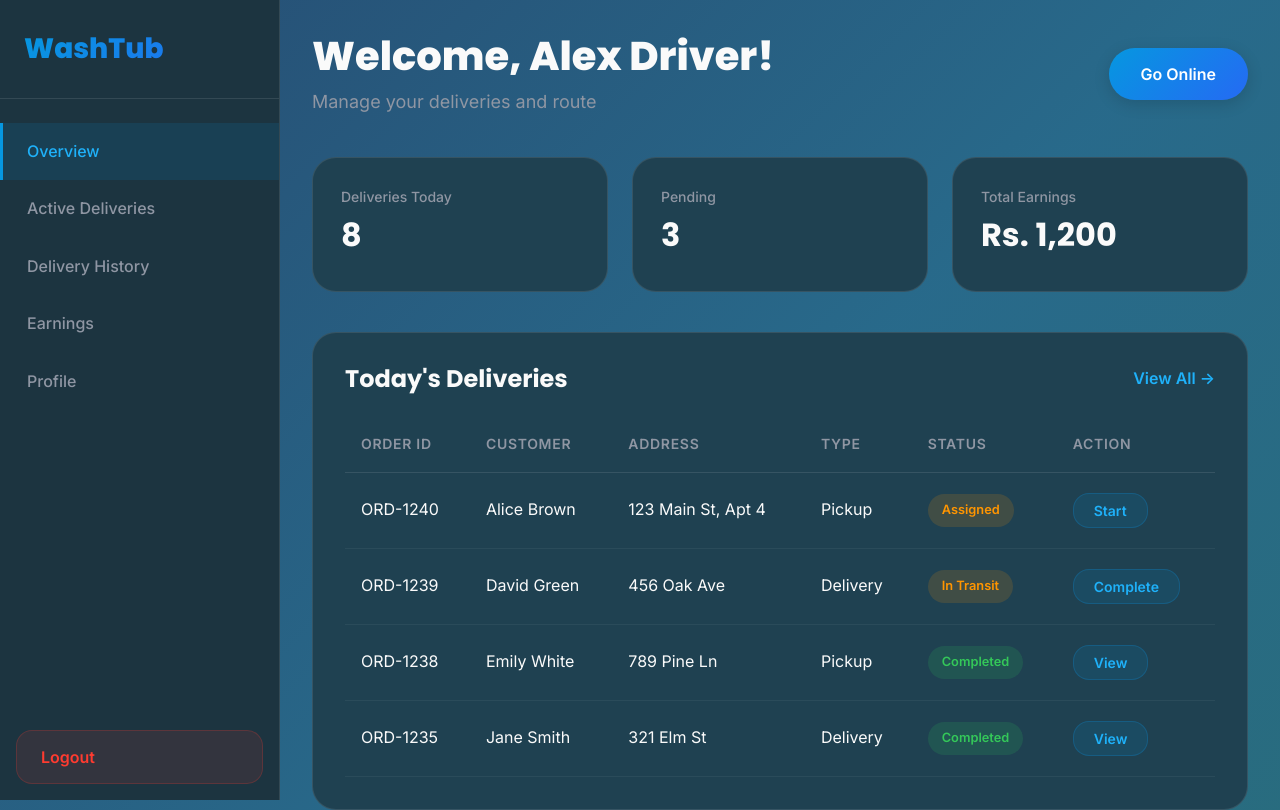
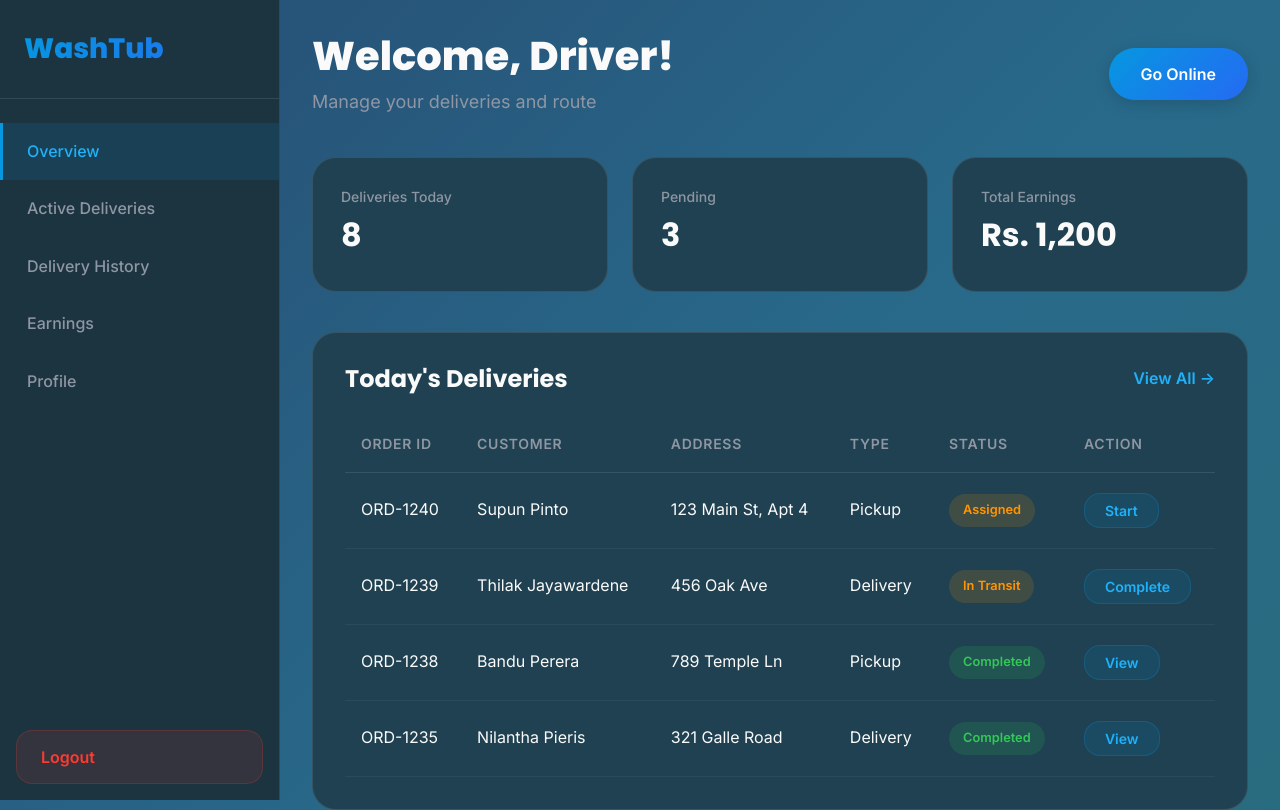
Before and after one commit to KavishaPerera/Wash-TUB, a React app in the folder frontend/: page /delivery-dashboard in a window 1280 px wide. Shown: the top 810 px of the page. Built offline with nearby package versions, Linux system fonts and the light colour scheme; the HTML template or start-up script is replaced by a standard one.

Commit message:
dashboard changes

```diff
--- a/frontend/src/components/CTA.jsx
+++ b/frontend/src/components/CTA.jsx
@@ -22,25 +22,25 @@ const CTA = () => {
 
                     <div className="cta-actions">
                         <button className="btn btn-primary btn-small">
-                            Start Free Trial
+                            Sign Up
                         </button>
                         <button className="btn btn-secondary btn-small">
-                            Contact Sales
+                            Login
                         </button>
                     </div>
 
                     <div className="cta-features">
                         <div className="cta-feature">
                             <div className="feature-icon">✓</div>
-                            <span>No credit card required</span>
+                            <span>Online Schedule</span>
                         </div>
                         <div className="cta-feature">
                             <div className="feature-icon">✓</div>
-                            <span>Cancel anytime</span>
+                            <span>Online Payment</span>
                         </div>
                         <div className="cta-feature">
                             <div className="feature-icon">✓</div>
-                            <span>24/7 Support</span>
+                            <span>Fast Delivery</span>
                         </div>
                     </div>
                 </div>
--- a/frontend/src/components/Hero.jsx
+++ b/frontend/src/components/Hero.jsx
@@ -19,14 +19,14 @@ const Hero = () => {
                             Schedule pickups, track orders, and enjoy fresh, clean clothes
                             delivered right to your doorstep.
                         </p>
-                        <div className="hero-buttons">
-                            <Link to="/signup" className="btn btn-primary btn-small">
-                                Get Started Free
+                        {/*<div className="hero-buttons">
+                            <Link to="/signup" className="btn btn-primary btn-xs">
+                                Sign Up
                             </Link>
-                            <button className="btn btn-secondary btn-small">
-                                Watch Demo
+                            <button className="btn btn-secondary btn-xs">
+                                Login
                             </button>
-                        </div>
+                        </div>*/}
 
                     </div>
 
--- a/frontend/src/components/Navbar.css
+++ b/frontend/src/components/Navbar.css
@@ -92,7 +92,7 @@
 }
 
 .navbar-actions .btn {
-    min-width: 160px;
+    min-width: 90px;
     display: flex;
     justify-content: center;
     align-items: center;
--- a/frontend/src/components/Navbar.jsx
+++ b/frontend/src/components/Navbar.jsx
@@ -37,8 +37,8 @@ const Navbar = () => {
 
           {/* CTA Buttons */}
           <div className="navbar-actions">
-            <Link to="/signin" className="btn btn-secondary btn-small" style={{ textDecoration: 'none', display: 'flex', justifyContent: 'center', alignItems: 'center' }}>Sign In</Link>
-            <Link to="/signup" className="btn btn-primary btn-small">Get Started</Link>
+            <Link to="/signin" className="btn btn-secondary btn-xs" style={{ textDecoration: 'none', display: 'flex', justifyContent: 'center', alignItems: 'center' }}>Sign In</Link>
+            <Link to="/signup" className="btn btn-primary btn-xs">Get Started</Link>
           </div>
 
           {/* Mobile Menu Toggle */}
--- a/frontend/src/index.css
+++ b/frontend/src/index.css
@@ -173,6 +173,11 @@ p {
   font-size: 0.875rem;
 }
 
+.btn-xs {
+  padding: 0.4rem 0.9rem;
+  font-size: 0.75rem;
+}
+
 /* Container */
 .container {
   max-width: 1200px;
--- a/frontend/src/pages/AdminDashboard.jsx
+++ b/frontend/src/pages/AdminDashboard.jsx
@@ -109,7 +109,7 @@ const AdminDashboard = () => {
                             <tbody>
                                 <tr>
                                     <td>SYS-001</td>
-                                    <td>John Doe</td>
+                                    <td>Bandu Perera</td>
                                     <td>New Order Placed</td>
                                     <td>Jan 21, 2026</td>
                                     <td><span className="status-badge status-processing">New</span></td>
@@ -117,7 +117,7 @@ const AdminDashboard = () => {
                                 </tr>
                                 <tr>
                                     <td>SYS-002</td>
-                                    <td>Mike Staff</td>
+                                    <td>Nilantha Pieris</td>
                                     <td>Order #1234 Status Update</td>
                                     <td>Jan 21, 2026</td>
                                     <td><span className="status-badge status-completed">Updated</span></td>
@@ -125,7 +125,7 @@ const AdminDashboard = () => {
                                 </tr>
                                 <tr>
                                     <td>SYS-003</td>
-                                    <td>Jane Smith</td>
+                                    <td>Supun Pinto</td>
                                     <td>New User Registration</td>
                                     <td>Jan 21, 2026</td>
                                     <td><span className="status-badge status-delivered">Success</span></td>
@@ -133,7 +133,7 @@ const AdminDashboard = () => {
                                 </tr>
                                 <tr>
                                     <td>SYS-004</td>
-                                    <td>System</td>
+                                    <td>Bandu Perera</td>
                                     <td>Daily Backup</td>
                                     <td>Jan 21, 2026</td>
                                     <td><span className="status-badge status-completed">Completed</span></td>
--- a/frontend/src/pages/DeliveryDashboard.jsx
+++ b/frontend/src/pages/DeliveryDashboard.jsx
@@ -4,7 +4,7 @@ import './CustomerDashboard.css'; // Reusing the same premium styling
 
 const DeliveryDashboard = () => {
     const navigate = useNavigate();
-    const [driverName] = useState('Alex Driver');
+    const [driverName] = useState('Driver');
 
     const handleLogout = () => {
         navigate('/signin');
@@ -102,7 +102,7 @@ const DeliveryDashboard = () => {
                             <tbody>
                                 <tr>
                                     <td>ORD-1240</td>
-                                    <td>Alice Brown</td>
+                                    <td>Supun Pinto</td>
                                     <td>123 Main St, Apt 4</td>
                                     <td>Pickup</td>
                                     <td><span className="status-badge status-processing">Assigned</span></td>
@@ -110,7 +110,7 @@ const DeliveryDashboard = () => {
                                 </tr>
                                 <tr>
                                     <td>ORD-1239</td>
-                                    <td>David Green</td>
+                                    <td>Thilak Jayawardene</td>
                                     <td>456 Oak Ave</td>
                                     <td>Delivery</td>
                                     <td><span className="status-badge status-processing">In Transit</span></td>
@@ -118,16 +118,16 @@ const DeliveryDashboard = () => {
                                 </tr>
                                 <tr>
                                     <td>ORD-1238</td>
-                                    <td>Emily White</td>
-                                    <td>789 Pine Ln</td>
+                                    <td>Bandu Perera</td>
+                                    <td>789 Temple Ln</td>
                                     <td>Pickup</td>
                                     <td><span className="status-badge status-completed">Completed</span></td>
                                     <td><button className="btn-action">View</button></td>
                                 </tr>
                                 <tr>
                                     <td>ORD-1235</td>
-                                    <td>Jane Smith</td>
-                                    <td>321 Elm St</td>
+                                    <td>Nilantha Pieris</td>
+                                    <td>321 Galle Road</td>
                                     <td>Delivery</td>
                                     <td><span className="status-badge status-completed">Completed</span></td>
                                     <td><button className="btn-action">View</button></td>
--- a/frontend/src/pages/StaffDashboard.jsx
+++ b/frontend/src/pages/StaffDashboard.jsx
@@ -102,7 +102,7 @@ const StaffDashboard = () => {
                             <tbody>
                                 <tr>
                                     <td>ORD-1234</td>
-                                    <td>John Doe</td>
+                                    <td>Oshani Kavindya</td>
                                     <td>Wash & Fold</td>
                                     <td>Jan 21, 2026</td>
                                     <td><span className="status-badge status-processing">Processing</span></td>
@@ -110,7 +110,7 @@ const StaffDashboard = () => {
                                 </tr>
                                 <tr>
                                     <td>ORD-1235</td>
-                                    <td>Jane Smith</td>
+                                    <td>Tilara sansiluni</td>
                                     <td>Dry Cleaning</td>
                                     <td>Jan 21, 2026</td>
                                     <td><span className="status-badge status-processing">Processing</span></td>
@@ -118,7 +118,7 @@ const StaffDashboard = () => {
                                 </tr>
                                 <tr>
                                     <td>ORD-1236</td>
-                                    <td>Mike Johnson</td>
+                                    <td>Tharindu Jayasinghe</td>
                                     <td>Iron & Press</td>
                                     <td>Jan 20, 2026</td>
                                     <td><span className="status-badge status-completed">Completed</span></td>
@@ -126,7 +126,7 @@ const StaffDashboard = () => {
                                 </tr>
                                 <tr>
                                     <td>ORD-1237</td>
-                                    <td>Sarah Wilson</td>
+                                    <td>Isahara Samarasinghe</td>
                                     <td>Wash & Fold</td>
                                     <td>Jan 20, 2026</td>
                                     <td><span className="status-badge status-delivered">Ready</span></td>
```
